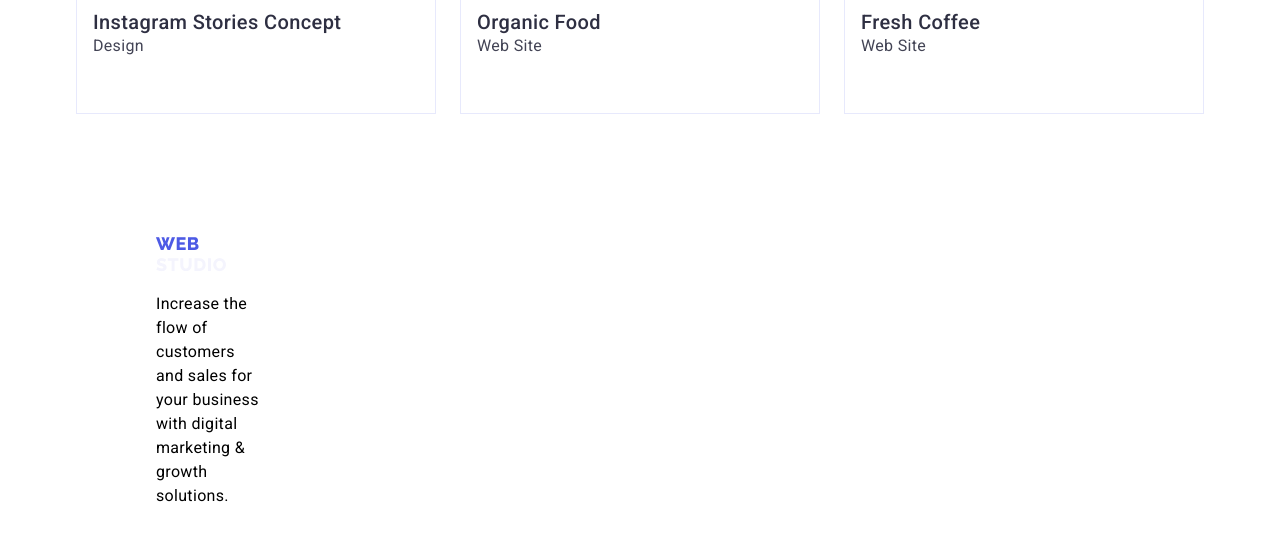
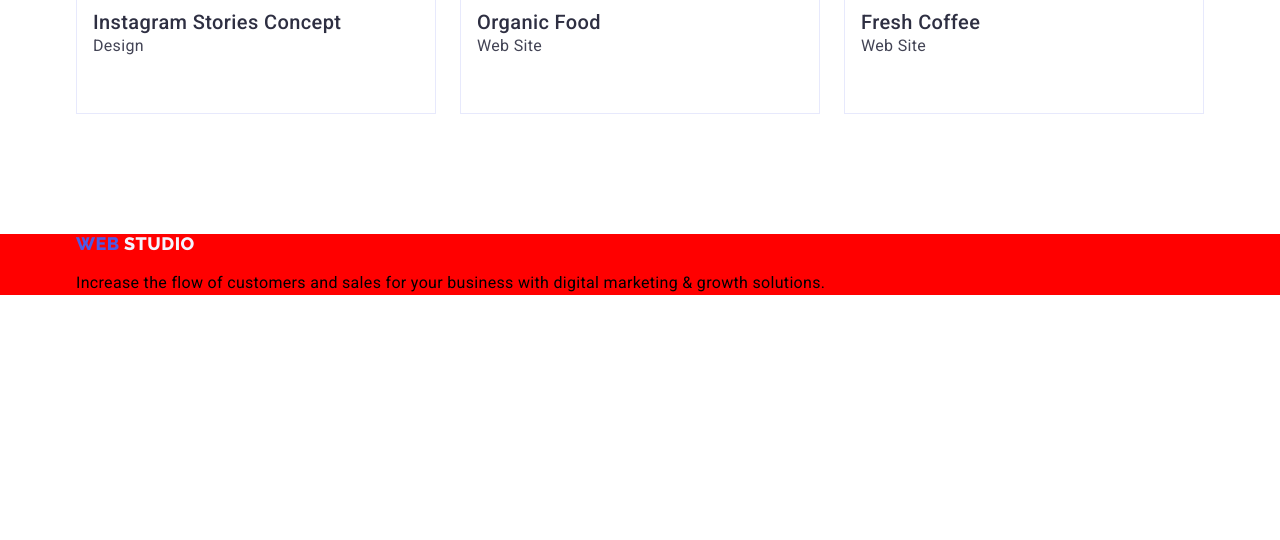
Before and after one commit to 8tatarin8/hw-03, a plain HTML site: page portfolio.html in a window 1280 px wide. Shown: the part 1574-2114 px from the top of the page. After the commit the page ends 1969 px from the top, so only its background shows below. Drawn offline with nearby package versions, Linux system fonts and the light colour scheme.

Commit message:
доработать footer

```diff
--- a/css/styles.css
+++ b/css/styles.css
@@ -139,12 +139,10 @@ img {
 }
 /*=====MAIN=====*/
 /*-----прописую  стилі для FOOTER-----*/
-
-.footer-container {
+.footer {
     margin-top: 100px;
     margin-bottom: 100px;
-    margin-left: 156px;
-    margin-right: 1020px;
+    background-color: red;
 }
 
 .web-text,
--- a/portfolio.html
+++ b/portfolio.html
@@ -150,7 +150,7 @@
         </section>
     </main>
     <footer class="footer">
-        <div class="footer-container">
+        <div class="footer-container container">
             <span class="web-text">Web</span>
             <span class="studio-text">Studio</span>
             <p class="footer-text" lang="en">Increase the flow of customers and sales for your business with digital marketing &
```
